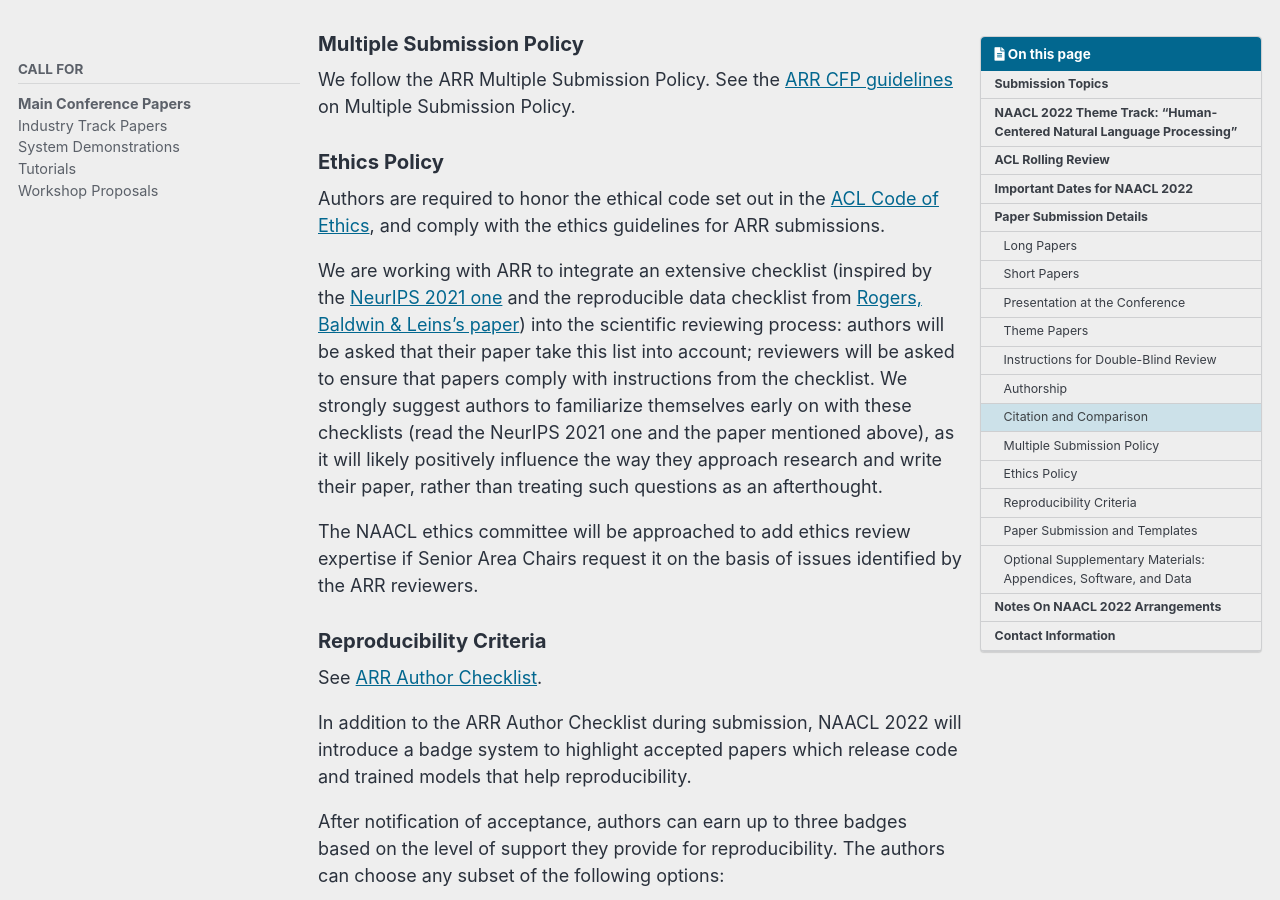
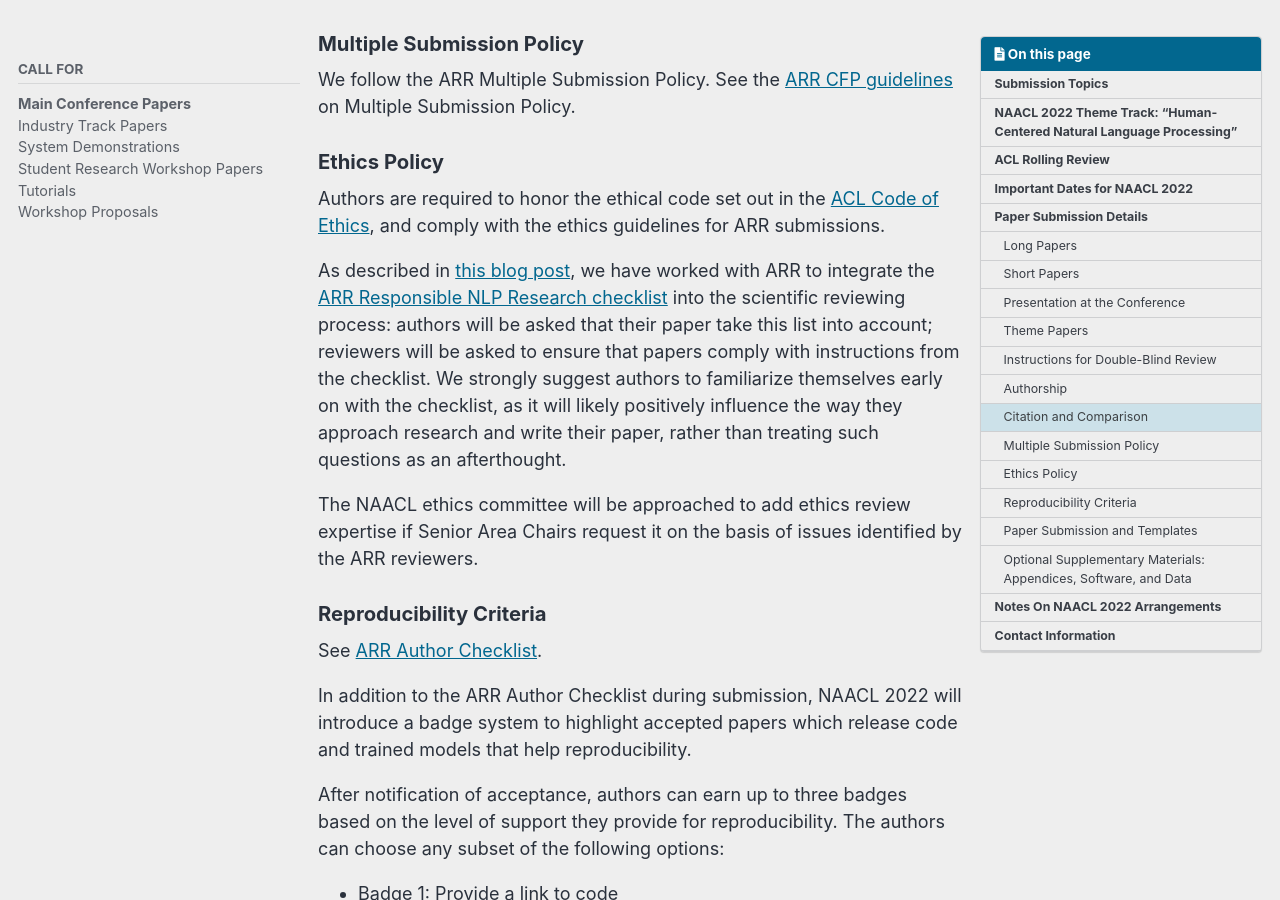
Before and after one commit to naacl-org/naacl-2022-website, a Jekyll site: the page built from _pages/calls/papers.md, in a window 1280 px wide and 900 px high, scrolled down 5581 px. Built offline with Jekyll 4.4.1, drawn with Linux system fonts in a browser that asks for light colours; cached includes are drawn as plain includes; comment, search, counter and statistics services are not loaded.

Commit message:
Added blog post on responsible NLP research checklistt

```diff
--- a/_data/navigation.yml
+++ b/_data/navigation.yml
@@ -64,12 +64,12 @@ calls:
         url: /calls/industry/
       - title: "System Demonstrations"
         url: /calls/demos/
+      - title: "Student Research Workshop Papers"
+        url: /calls/srw/
       - title: "Tutorials"
         url: /calls/tutorials/
       - title: "Workshop Proposals"
         url: /calls/workshops/
-      #- title: "Student Research Workshop"
-      #  url: https://naacl2021-srw.github.io/
   #- title: Submission Material
   #  children:
   #    - title: "Area Descriptions"
--- a/_pages/calls/papers.md
+++ b/_pages/calls/papers.md
@@ -149,7 +149,8 @@ We follow the ARR Multiple Submission Policy. See the [ARR CFP guidelines](https
 
 Authors are required to honor the ethical code set out in the [ACL Code of Ethics](https://www.aclweb.org/portal/content/acl-code-ethics), and comply with the ethics guidelines for ARR submissions.
 
-We are working with ARR to integrate an extensive checklist (inspired by the [NeurIPS 2021 one](https://neurips.cc/Conferences/2021/PaperInformation/PaperChecklist) and the reproducible data checklist from [Rogers, Baldwin & Leins's paper](https://arxiv.org/pdf/2109.06598.pdf)) into the scientific reviewing process: authors will be asked that their paper take this list into account; reviewers will be asked to ensure that papers comply with instructions from the checklist. We strongly suggest authors to familiarize themselves early on with these checklists (read the NeurIPS 2021 one and the paper mentioned above), as it will likely positively influence the way they approach research and write their paper, rather than treating such questions as an afterthought.
+As described in [this blog post](/blog/responsible-nlp-research-checklist/),
+we have worked with ARR to integrate the [ARR Responsible NLP Research checklist](https://aclrollingreview.org/responsibleNLPresearch/) into the scientific reviewing process: authors will be asked that their paper take this list into account; reviewers will be asked to ensure that papers comply with instructions from the checklist. We strongly suggest authors to familiarize themselves early on with the checklist, as it will likely positively influence the way they approach research and write their paper, rather than treating such questions as an afterthought.
 
 The NAACL ethics committee will be approached to add ethics review expertise if Senior Area Chairs request it on the basis of issues identified by the ARR reviewers.
 
```
Also changed, not shown: _pages/calls/demos.md (+1 -1 lines), _pages/home.md (+1 -0 lines), _posts/2021-12-09-responsible-nlp-research-checklist.md (added, +33 -0 lines).
